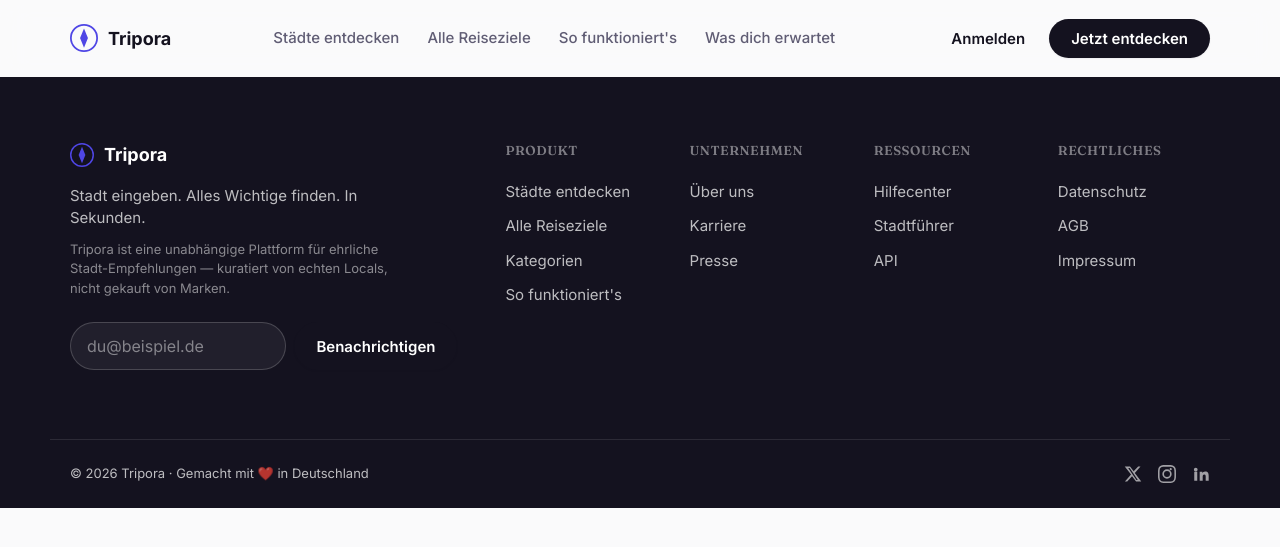
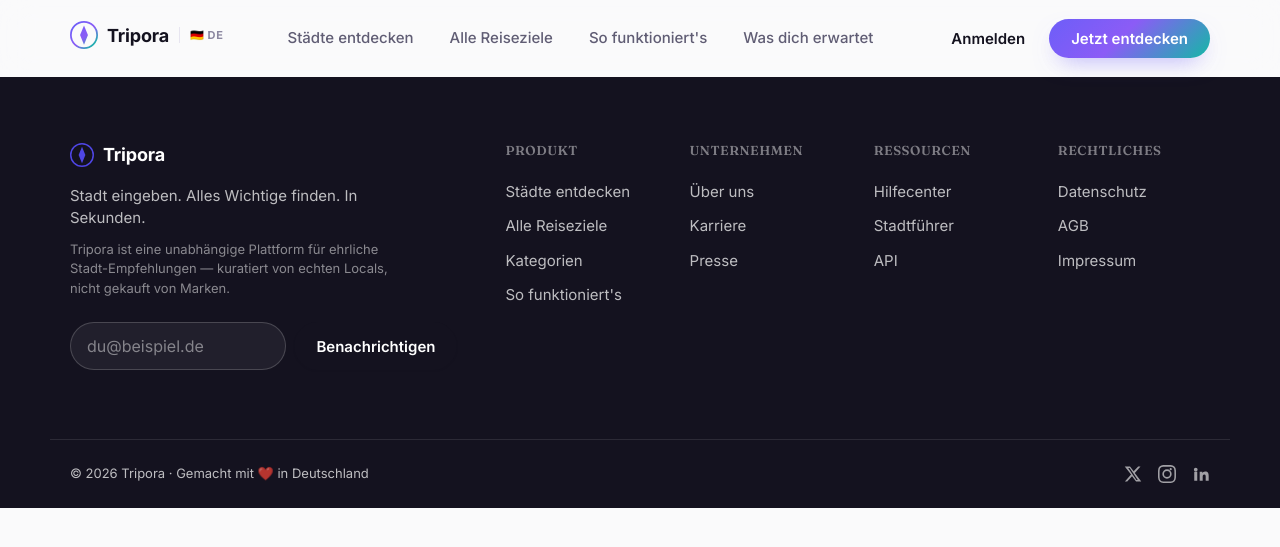
Before and after one commit to ChakirMustafa/tripora, a Symfony app: template templates/base.html.twig in a window 1280 px wide. Shown: the top 547 px of the page. Run offline with Twig, Linux system fonts and the light colour scheme; the template is opened without the code that fills it, so the values that code supplies are empty; style sheets or scripts are compiled from the project's sources; some libraries are stand-ins or nearby versions.

Commit message:
new stuff

```diff
--- a/assets/styles/app.css
+++ b/assets/styles/app.css
@@ -185,47 +185,110 @@ h1, h2, h3 { font-family: var(--font-display); font-weight: 600; letter-spacing:
     position: sticky;
     top: 0;
     z-index: 100;
-    background: rgba(250, 250, 251, 0.72);
-    backdrop-filter: saturate(180%) blur(14px);
-    -webkit-backdrop-filter: saturate(180%) blur(14px);
+    background: rgba(250, 250, 251, 0.68);
+    backdrop-filter: saturate(180%) blur(16px);
+    -webkit-backdrop-filter: saturate(180%) blur(16px);
     border-bottom: 1px solid transparent;
-    transition: border-color 0.2s var(--ease), background-color 0.2s var(--ease);
+    box-shadow: 0 1px 0 rgba(20, 18, 31, 0);
+    transition: border-color 0.25s var(--ease), background-color 0.25s var(--ease), box-shadow 0.25s var(--ease);
 }
-.site-header.is-scrolled { border-bottom-color: var(--color-border); }
+.site-header.is-scrolled {
+    background: rgba(250, 250, 251, 0.88);
+    border-bottom-color: var(--color-border);
+    box-shadow: 0 8px 24px -18px rgba(20, 18, 31, 0.35);
+}
 
+/* Three explicit zones (brand / nav / actions) on a grid so the nav
+   links stay visually centered in the bar regardless of how wide the
+   brand or actions clusters are — a plain flex space-between would
+   drift the nav off-center whenever those two clusters differ in width. */
 .site-header__bar {
     height: var(--header-height);
-    display: flex;
+    display: grid;
+    grid-template-columns: auto 1fr auto;
     align-items: center;
-    justify-content: space-between;
-    gap: 16px;
+    column-gap: 20px;
 }
 
-.brand { display: inline-flex; align-items: center; gap: 10px; font-weight: 700; font-size: 1.125rem; }
-.brand__mark { color: var(--color-primary); display: inline-flex; }
+.site-header__zone--brand { grid-column: 1; min-width: 0; }
+.site-header__zone--nav { grid-column: 2; display: flex; justify-content: center; min-width: 0; }
+.site-header__zone--actions { grid-column: 3; }
 
-.primary-nav { display: none; align-items: center; gap: 28px; font-size: 0.9375rem; font-weight: 500; }
-.primary-nav a { color: var(--color-text-muted); transition: color 0.15s var(--ease); }
-.primary-nav a:hover { color: var(--color-text); }
+.brand { display: inline-flex; align-items: center; gap: 9px; font-weight: 700; font-size: 1.125rem; transition: opacity 0.15s var(--ease); }
+.brand:hover { opacity: 0.82; }
+.brand__mark { display: inline-flex; color: var(--color-primary); transition: transform 0.3s var(--ease); }
+.brand:hover .brand__mark { transform: rotate(8deg) scale(1.08); }
+.brand__name { letter-spacing: -0.01em; }
+.brand__divider { width: 1px; height: 16px; background: var(--color-border); margin: 0 1px; }
+.brand__locale {
+    display: none;
+    align-items: center;
+    font-size: 0.6875rem;
+    font-weight: 700;
+    letter-spacing: 0.06em;
+    color: var(--color-text-faint);
+}
+@media (min-width: 480px) { .brand__locale { display: inline-flex; } }
 
-.site-header__actions { display: none; align-items: center; gap: 10px; }
+.primary-nav { display: none; align-items: center; gap: 32px; font-size: 0.9375rem; font-weight: 500; white-space: nowrap; }
+.primary-nav a {
+    position: relative;
+    padding: 8px 2px;
+    color: var(--color-text-muted);
+    transition: color 0.15s var(--ease);
+}
+.primary-nav a::after {
+    content: '';
+    position: absolute;
+    left: 2px;
+    right: 2px;
+    bottom: 4px;
+    height: 2px;
+    border-radius: 2px;
+    background: var(--gradient-brand);
+    transform: scaleX(0);
+    transform-origin: left;
+    transition: transform 0.25s var(--ease);
+}
+.primary-nav a:hover,
+.primary-nav a:focus-visible { color: var(--color-text); }
+.primary-nav a:hover::after,
+.primary-nav a:focus-visible::after { transform: scaleX(1); }
+
+.site-header__actions { display: none; align-items: center; gap: 10px; justify-self: end; }
+.site-header__actions .btn--ghost { border-radius: var(--radius-pill); transition: background-color 0.15s var(--ease), color 0.15s var(--ease); }
+.site-header__actions .btn--ghost:hover { background: var(--color-surface-muted); color: var(--color-primary); }
+.site-header__cta {
+    background: var(--gradient-brand);
+    color: #fff;
+    box-shadow: 0 10px 24px -10px rgba(109, 94, 248, 0.55);
+}
+.site-header__cta:hover {
+    transform: translateY(-1px);
+    box-shadow: 0 14px 30px -10px rgba(109, 94, 248, 0.65);
+}
+.site-header__cta:active { transform: translateY(0) scale(0.98); }
 
 .nav-toggle {
+    grid-column: 3;
+    justify-self: end;
     display: inline-flex;
     flex-direction: column;
     justify-content: center;
     gap: 5px;
-    width: 40px; height: 40px;
-    padding: 8px;
+    width: 42px; height: 42px;
+    padding: 9px;
     border-radius: var(--radius-sm);
+    transition: background-color 0.2s var(--ease), color 0.2s var(--ease);
 }
 .nav-toggle:hover { background: var(--color-surface-muted); }
+.nav-toggle[aria-expanded="true"] { color: var(--color-primary); }
 .nav-toggle__bar {
     display: block;
     height: 2px;
     background: currentColor;
     border-radius: 2px;
-    transition: transform 0.2s var(--ease), opacity 0.2s var(--ease);
+    transition: transform 0.25s var(--ease), opacity 0.25s var(--ease), background-color 0.25s var(--ease);
 }
 .nav-toggle[aria-expanded="true"] .nav-toggle__bar:nth-child(1) { transform: translateY(7px) rotate(45deg); }
 .nav-toggle[aria-expanded="true"] .nav-toggle__bar:nth-child(2) { opacity: 0; }
@@ -234,16 +297,22 @@ h1, h2, h3 { font-family: var(--font-display); font-weight: 600; letter-spacing:
 .mobile-menu {
     border-top: 1px solid var(--color-border);
     background: var(--color-surface);
-    padding: 12px 20px 20px;
+    padding: 14px 20px 22px;
+    opacity: 0;
+    transform: translateY(-8px);
+    transition: opacity 0.22s var(--ease), transform 0.22s var(--ease);
 }
-.mobile-menu nav { display: flex; flex-direction: column; gap: 4px; }
+.mobile-menu.mobile-menu--visible { opacity: 1; transform: translateY(0); }
+.mobile-menu nav { display: flex; flex-direction: column; gap: 2px; }
 .mobile-menu a {
-    padding: 12px 4px;
+    padding: 13px 4px;
     font-weight: 500;
     color: var(--color-text);
     border-bottom: 1px solid var(--color-border);
+    transition: color 0.15s var(--ease), padding-left 0.15s var(--ease);
 }
-.mobile-menu .btn { margin-top: 12px; }
+.mobile-menu a:hover { color: var(--color-primary); padding-left: 8px; }
+.mobile-menu .btn { margin-top: 14px; }
 
 @media (min-width: 900px) {
     .primary-nav { display: flex; }
--- a/templates/partials/_nav.html.twig
+++ b/templates/partials/_nav.html.twig
@@ -1,27 +1,42 @@
 <header class="site-header" {{ stimulus_controller('nav') }}>
     <div class="site-header__bar container">
+        <div class="site-header__zone--brand">
             <a href="{{ path('app_home') }}" class="brand" aria-label="Tripora — Startseite">
                 <span class="brand__mark" aria-hidden="true">
                     <svg viewBox="0 0 32 32" width="28" height="28" fill="none" xmlns="http://www.w3.org/2000/svg">
-                    <circle cx="16" cy="16" r="15" stroke="currentColor" stroke-width="2"/>
-                    <path d="M16 5 L20.5 16 L16 27 L11.5 16 Z" fill="currentColor"/>
+                        <defs>
+                            <linearGradient id="brand-gradient" x1="4" y1="4" x2="28" y2="28" gradientUnits="userSpaceOnUse">
+                                <stop offset="0%" stop-color="#6D5EF8"/>
+                                <stop offset="55%" stop-color="#8B5CF6"/>
+                                <stop offset="100%" stop-color="#14B8A6"/>
+                            </linearGradient>
+                        </defs>
+                        <circle cx="16" cy="16" r="15" stroke="url(#brand-gradient)" stroke-width="2"/>
+                        <path d="M16 5 L20.5 16 L16 27 L11.5 16 Z" fill="url(#brand-gradient)"/>
                     </svg>
                 </span>
                 <span class="brand__name">Tripora</span>
+                <span class="brand__divider" aria-hidden="true"></span>
+                <span class="brand__locale">🇩🇪 DE</span>
             </a>
+        </div>
 
+        <div class="site-header__zone--nav">
             <nav class="primary-nav" aria-label="Haupt­navigation">
                 <a href="#staedte">Städte entdecken</a>
                 <a href="#reiseziele">Alle Reiseziele</a>
                 <a href="#so-funktionierts">So funktioniert's</a>
                 <a href="#kategorien">Was dich erwartet</a>
             </nav>
+        </div>
 
+        <div class="site-header__zone--actions">
             <div class="site-header__actions">
                 <a class="btn btn--ghost" href="#" data-action="click->nav#comingSoon">Anmelden</a>
-            <a class="btn btn--primary" href="#suche">
+                <a class="btn btn--primary site-header__cta" href="#suche">
                     <span>Jetzt entdecken</span>
                 </a>
+            </div>
         </div>
 
         <button
@@ -44,7 +59,7 @@
             <a href="#reiseziele" {{ stimulus_action('nav', 'close') }}>Alle Reiseziele</a>
             <a href="#so-funktionierts" {{ stimulus_action('nav', 'close') }}>So funktioniert's</a>
             <a href="#kategorien" {{ stimulus_action('nav', 'close') }}>Was dich erwartet</a>
-            <a class="btn btn--primary btn--block" href="#suche" {{ stimulus_action('nav', 'close') }}>Jetzt entdecken</a>
+            <a class="btn btn--primary site-header__cta btn--block" href="#suche" {{ stimulus_action('nav', 'close') }}>Jetzt entdecken</a>
         </nav>
     </div>
 </header>
```
Also changed, not shown: assets/controllers/nav_controller.js (+8 -1 lines). Lines whose indentation alone changed are shown as unchanged.
